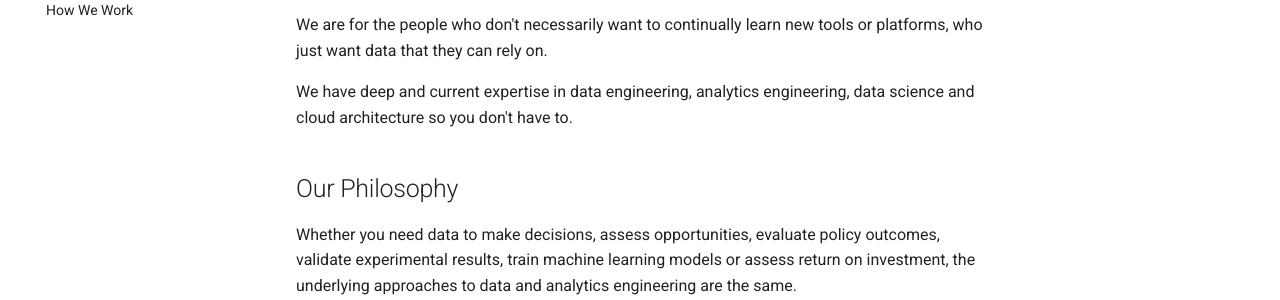
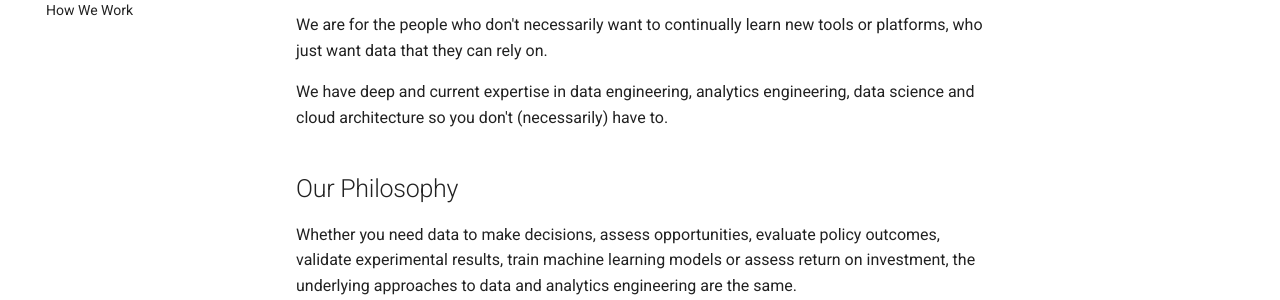
Before and after one commit to beepbeeptechnology/beepbeeptechnology.github.io, an MkDocs documentation site: the page built from docs/index.md, in a window 1280 px wide and 1257 px high. Shown: the part 209-509 px from the top of the window. Built offline with MkDocs 1.6.1 and Material for MkDocs 9.7.7, drawn with Linux system fonts in a browser that asks for light colours.

Commit message:
Finislise how_we_work.md

```diff
--- a/docs/index.md
+++ b/docs/index.md
@@ -3,7 +3,7 @@ We help people automate everything related to data.
 
 We are for the people who don't necessarily want to continually learn new tools or platforms, who just want data that they can rely on.
 
-We have deep and current expertise in data engineering, analytics engineering, data science and cloud architecture so you don't have to.
+We have deep and current expertise in data engineering, analytics engineering, data science and cloud architecture so you don't (necessarily) have to.
 
 ## Our Philosophy
 Whether you need data to make decisions, assess opportunities, evaluate policy outcomes, validate experimental results, train machine learning models or assess return on investment, the underlying approaches to data and analytics engineering are the same.
```
Also changed, not shown: docs/how_we_work.md (+19 -2 lines).
